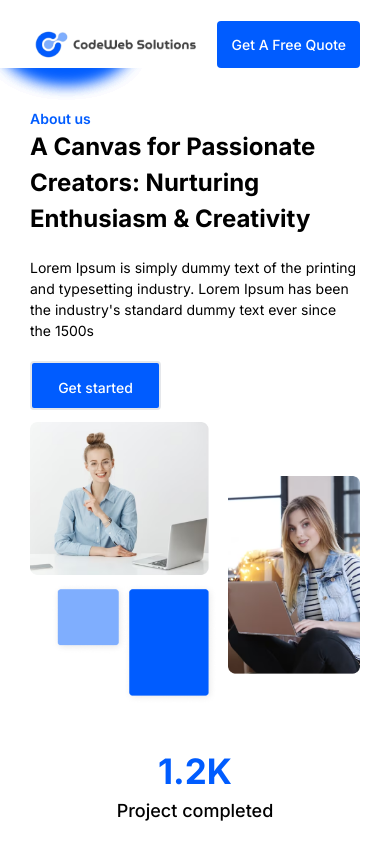
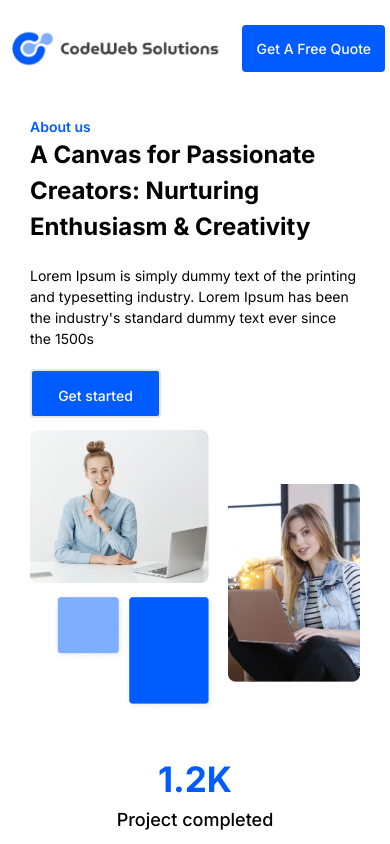
Before and after one commit to BoobalanJesky/Codeweb_Solution, a Next.js app: page /Homepage2 in a window 390 px wide. Shown: the top 844 px of the page. Built offline with nearby package versions, Linux system fonts and the light colour scheme.

Commit message:
update Ui in code web

```diff
--- a/src/app/Components/Layout/Navbar.tsx
+++ b/src/app/Components/Layout/Navbar.tsx
@@ -8,7 +8,8 @@ const Navbar = () => {
     }
   return (
     <>
-    <section className={`${styles.pxPadding} relative linearColor bg-default-white  mb-10 lg:mb-[115px]   flex justify-between gap-3  pt-[21px] items-center`}>
+    {/* linearColor */}
+    <section className="relative pxPadNav  bg-default-white  mb-10 lg:mb-[115px]   flex justify-between gap-3  pt-[21px] items-center">
         <div className={`${styles.NavbarItem} flex items-center lg:gap-[50px]`}>
          <img src="/assets/image/logo.png"/>
          <div>
--- a/src/app/Homepage6/Topquality.tsx
+++ b/src/app/Homepage6/Topquality.tsx
@@ -49,6 +49,9 @@ export default function Topquality() {
             border:"0.5px solid #fff",
             backgroundColor: "#222222",
           }}
+          titleSx={{
+            color:"#fff"
+          }}
           contentSx={{
             fontSize: '14px',
             '@media (min-width: 768px)': {
--- a/src/app/globals.css
+++ b/src/app/globals.css
@@ -20,6 +20,26 @@ body {
   font-family: 'Poppins', sans-serif;
   max-width: 2000px;
   margin: auto;
+}
+@media only screen and (min-width: 320px) {
+  .pxPadNav {
+    padding-left: 5px;
+    padding-right: 5px;
+  }
+}
+
+@media only screen and (min-width: 1072px) {
+  .pxPadNav {
+    padding-left: 20px;
+    padding-right: 20px;
+  }
+}
+
+@media only screen and (min-width: 1228px) {
+  .pxPadNav {
+    padding-left: 68px;
+    padding-right: 68px;
+  }
 }
 .linearColor ::before{
   content: "";
--- a/src/app/help/Accordion.tsx
+++ b/src/app/help/Accordion.tsx
@@ -27,7 +27,7 @@ function MyAccordion({ title, content, expanded, onChange, sx,contentSx,removeSx
         aria-controls="panel-content"
         id="panel-header"
       >
-        <Typography sx={{titleSx}}>{title}</Typography>
+        <Typography sx={titleSx}>{title}</Typography>
       </AccordionSummary>
       <AccordionDetails>
         <Typography sx={contentSx}>{content}</Typography>
--- a/src/app/help/faq.tsx
+++ b/src/app/help/faq.tsx
@@ -11,11 +11,11 @@ export default function Faq() {
 
     return (
         <>
-            <div className="mt-10 md:mt-[100px] text-center">
+            <div className="mt-10  md:mt-[100px] text-center">
                 <p className="text-[14px] text-[#005CFF] font-semibold leading-normal">FAQ</p>
                 <p className="text-[28px] md:text-[30px] lg:text-[35px] text-[#000] font-bold leading-normal mx-auto">Frequently Asked Questions</p>
             </div>
-            <div className='md:mt-[110px]'>
+            <div className='md:mt-[40px]'>
                 {[1, 2, 3, 4, 5].map((panel, index) => (
                     <MyAccordion
                         key={index}
--- a/src/app/help/page.tsx
+++ b/src/app/help/page.tsx
@@ -9,12 +9,13 @@ const page = () => {
 
   return (
     <Layout>
-        <div className={`${styles.pxPadding} lg:px-[68px]`}>
-    <Assistance/>
-    <div><Business/></div>
-    <Faq/>
-    </div>
-
+      <div className={`${styles.pxPadding} lg:px-[68px]`}>
+        <Assistance />
+      </div>
+      <div><Business /></div>
+      <div className={`${styles.pxPadding} lg:px-[68px] mb-[100px]`}>
+        <Faq/>
+      </div>
     </Layout>
   )
 }
```
